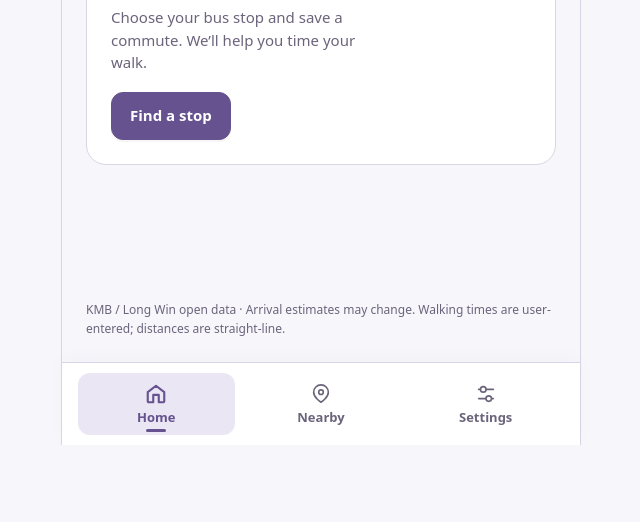
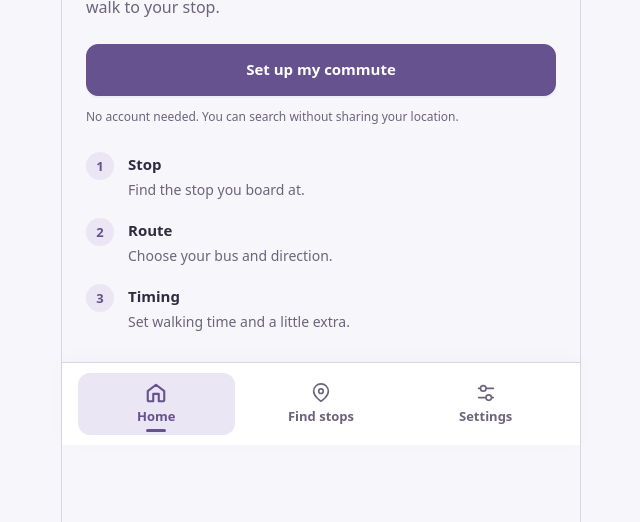
Before and after one commit to Claire0712/bus-o-clock, a plain HTML site: page index.html in a window 1280 px wide. Shown: the part 355-877 px from the top of the page, without its empty margins (319-959 px from the left). Before the commit the page ends 800 px from the top, so only its background shows below. Drawn offline with Linux system fonts and the light colour scheme.

Commit message:
Publish guided first-use flow and distinct navigation screens

```diff
--- a/index.html
+++ b/index.html
@@ -2,8 +2,8 @@
 <html lang="en"><head>
 <meta charset="utf-8"><meta name="viewport" content="width=device-width, initial-scale=1, viewport-fit=cover"><meta name="theme-color" content="#F7F6FB">
 <title>Bus o'Clock</title>
-  <script type="module" crossorigin src="/bus-o-clock/assets/index-DFjCsCEy.js"></script>
-  <link rel="stylesheet" crossorigin href="/bus-o-clock/assets/index-BlNKayYG.css">
+  <script type="module" crossorigin src="/bus-o-clock/assets/index-DH9KOMBK.js"></script>
+  <link rel="stylesheet" crossorigin href="/bus-o-clock/assets/index-DwmzHFSP.css">
 </head><body><div class="layout"><div class="phone">
 <header><div class="brand"><span class="brand-mark" aria-hidden="true"><svg viewBox="0 0 24 24" fill="none" stroke="currentColor" stroke-width="1.8" stroke-linecap="round" stroke-linejoin="round"><rect x="5" y="3" width="14" height="16" rx="4"/><path d="M5 11h14M8 19v2m8-2v2M9 7h6"/><circle cx="8.5" cy="15.5" r=".7"/><circle cx="15.5" cy="15.5" r=".7"/></svg></span><div><h1>Bus o'Clock</h1><p>Know when to head out.</p></div></div></header>
 <p id="status" role="status" aria-live="polite"></p><main class="screen" id="screen"></main>
```
